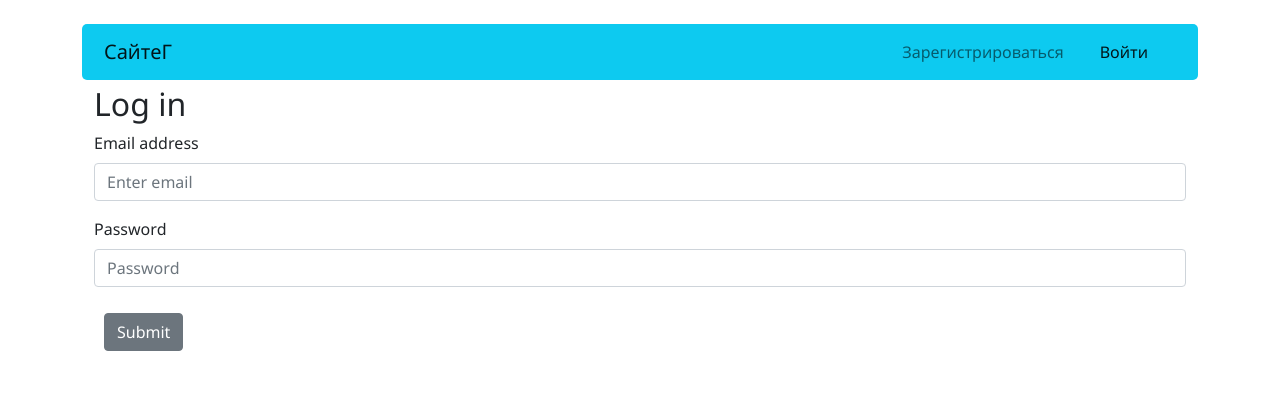
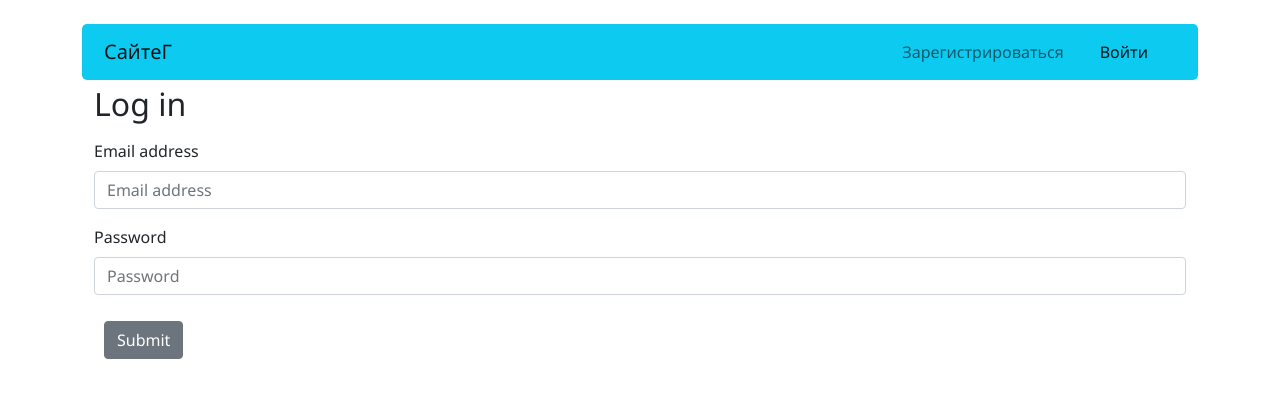
Before and after one commit to TheEgid/new_fastapi, a React (Create React App) app in the folder frontend/: page /login in a window 1280 px wide. Shown: the top 398 px of the page. Built offline with nearby package versions, Linux system fonts and the light colour scheme; no server answers.

Commit message:
Rebuild Login form

```diff
--- a/frontend/src/features/user/Login.jsx
+++ b/frontend/src/features/user/Login.jsx
@@ -1,15 +1,35 @@
-import { React, useState } from 'react';
+// eslint-disable-next-line no-unused-vars
+import { React, useState, useEffect  } from 'react';
 import { useDispatch } from 'react-redux';
+import { useForm } from 'react-hook-form';
+// eslint-disable-next-line no-unused-vars
+import { string, object } from 'yup';
+// eslint-disable-next-line no-unused-vars
+import { yupResolver } from '@hookform/resolvers/yup';
+// eslint-disable-next-line no-unused-vars
+import { ToastContainer, toast } from 'react-toastify';
 import { Container, Form, Button } from 'react-bootstrap';
-import { ToastContainer, toast } from 'react-toastify';
+// eslint-disable-next-line no-unused-vars
 import { useLoginUserMutation } from './userApi';
+// eslint-disable-next-line no-unused-vars
 import { setCredentials } from '../authorization/authorizationSlice';
 import 'react-toastify/dist/ReactToastify.css';
 import Spinner from '../../components/Spinner';
 
+
+const schema = object().shape({
+  email: string().email().required(),
+  password: string().required(),
+});
+
+
 const Login = () => {
   const dispatch = useDispatch();
+  const { register, handleSubmit }  = useForm({ resolver: yupResolver(schema) }
+  );
+
   const [user, setUser] = useState({ email: '', password: '' });
+
   const reset = () => {
     setUser({ email: '', password: '' });
   };
@@ -17,12 +37,12 @@ const Login = () => {
   const [loginUser, { isLoading }] = useLoginUserMutation();
 
   const handleInputName = (e) => {
+    e.preventDefault();
     const { name, value } = e.target;
     setUser((prev) => ({ ...prev, [name]: value }));
   };
 
-  const handleLogin = async (e) => {
-    e.preventDefault();
+  const handleLogin = async () => {
     try {
       const result = await loginUser({ user })
         .unwrap()
@@ -43,31 +63,33 @@ const Login = () => {
     } catch (err) {
       toast.error('Login canceled. Check your username or password', { autoClose: 2000 });
     }
+    reset();
   };
 
-  return (
+  return(
     <Container>
       <ToastContainer />
-      <h2 className="login-title">Log in</h2>
-      <Form onSubmit={handleLogin}>
+      <Form.Label><h2>Log in</h2></Form.Label>
+      <Form onSubmit={handleSubmit(handleLogin)}>
         <Form.Group className="mb-3" controlId="formGroupEmail">
           <Form.Label>Email address</Form.Label>
           <Form.Control
+            className="form-control"
+            placeholder="Email address"
             type="email"
             name="email"
-            value={user.email}
-            placeholder="Enter email"
+            {...register('email', { required: true })}
             onChange={handleInputName}
           />
         </Form.Group>
-
         <Form.Group className="mb-3" controlId="formGroupPassword">
           <Form.Label>Password</Form.Label>
           <Form.Control
+            className="form-control"
+            placeholder="Password"
             type="password"
             name="password"
-            value={user.password}
-            placeholder="Password"
+            {...register('password', { required: true })}
             onChange={handleInputName}
           />
         </Form.Group>
@@ -75,9 +97,14 @@ const Login = () => {
         <Button variant="secondary" type="submit" disabled={isLoading}>
           {isLoading ? <Spinner /> : 'Submit'}
         </Button>
+
       </Form>
+
+
+
     </Container>
-  );
-};
+  )
+}
+
 
 export default Login;
```
